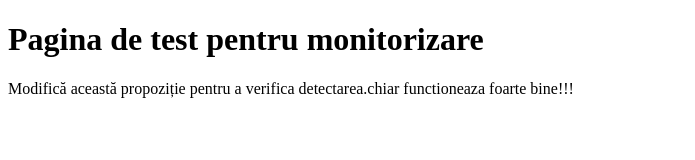
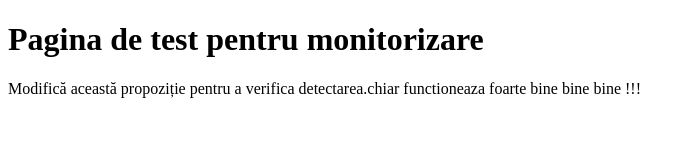
Before and after one commit to bpatru18-ux/test-monitorizare, a plain HTML site: page index.html in a window 1280 px wide. Shown: the whole page, without its empty margins (0-695 px from the left). Drawn offline with Linux system fonts and the light colour scheme.

Commit message:
Update index.html

```diff
--- a/index.html
+++ b/index.html
@@ -6,6 +6,6 @@
 </head>
 <body>
 <h1>Pagina de test pentru monitorizare</h1>
-<p>Modifică această propoziție pentru a verifica detectarea.chiar functioneaza foarte bine!!!</p>
+<p>Modifică această propoziție pentru a verifica detectarea.chiar functioneaza foarte bine bine bine !!!</p>
 </body>
 </html>
```
